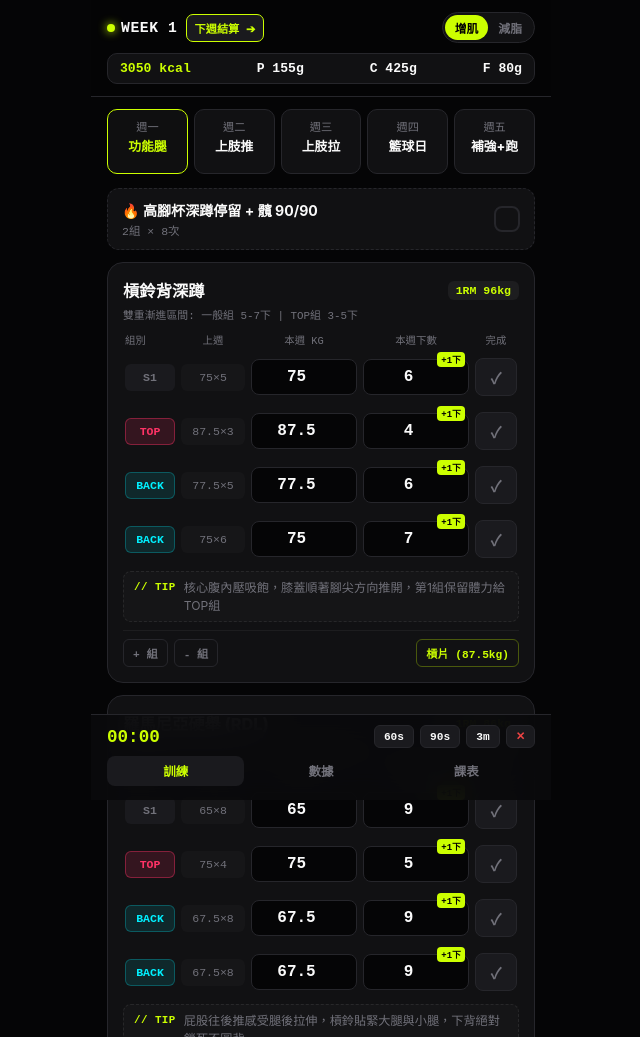
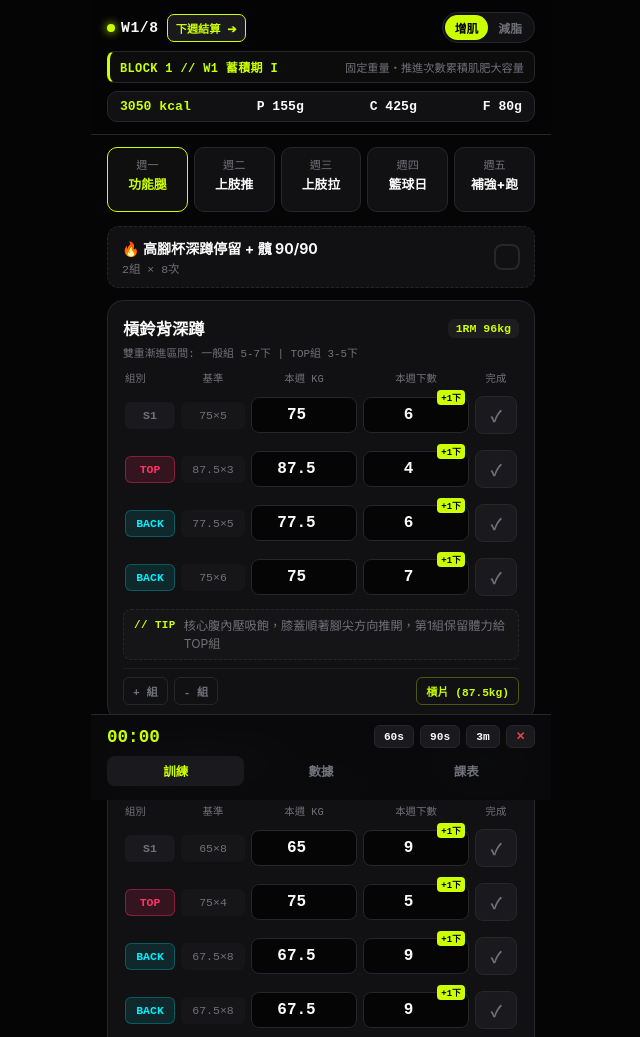
Before and after one commit to ft60315-a11y/LEO_FIT, a plain HTML site: page index.html in a window 1280 px wide. Shown: the top 1037 px of the page, without its empty margins (319-959 px from the left). Drawn offline with Linux system fonts and the light colour scheme.

Commit message:
Add files via upload

```diff
--- a/index.html
+++ b/index.html
@@ -5,7 +5,7 @@
 <meta name="viewport" content="width=device-width, initial-scale=1.0, maximum-scale=1.0, user-scalable=no">
 <meta name="apple-mobile-web-app-capable" content="yes">
 <meta name="apple-mobile-web-app-status-bar-style" content="black-translucent">
-<title>OBSIDIAN // V3.4</title>
+<title>OBSIDIAN // V3.5 (8-WEEK BLOCK)</title>
 <style>
   :root {
     --bg: #050506;
@@ -18,6 +18,7 @@
     --bulk: #ccff00;
     --cut: #00f0ff;
     --top-tag: #ff3366;
+    --deload-tag: #10b981;
     --font-sans: -apple-system, BlinkMacSystemFont, "SF Pro Display", "Segoe UI", Roboto, sans-serif;
     --font-mono: "SF Mono", "JetBrains Mono", "Roboto Mono", monospace;
   }
@@ -45,7 +46,7 @@
     position: sticky;
     top: 0;
     z-index: 40;
-    background: rgba(5, 5, 6, 0.92);
+    background: rgba(5, 5, 6, 0.94);
     backdrop-filter: blur(16px);
     -webkit-backdrop-filter: blur(16px);
     border-bottom: 1px solid var(--border);
@@ -56,13 +57,14 @@
     display: flex;
     justify-content: space-between;
     align-items: center;
-    margin-bottom: 10px;
+    margin-bottom: 8px;
   }
 
   .logo-group {
     display: flex;
     align-items: center;
     gap: 6px;
+    flex-wrap: wrap;
   }
 
   .logo-dot {
@@ -132,6 +134,33 @@
   .phase-btn.active {
     background: var(--accent);
     color: #000;
+  }
+
+  /* 8-Week Periodization Strip */
+  .period-bar {
+    display: flex;
+    justify-content: space-between;
+    align-items: center;
+    background: rgba(255, 255, 255, 0.03);
+    border: 1px solid var(--border);
+    border-left: 3px solid var(--accent);
+    border-radius: 8px;
+    padding: 6px 10px;
+    margin-bottom: 8px;
+    font-size: 0.75rem;
+  }
+
+  .period-title {
+    font-family: var(--font-mono);
+    font-weight: 900;
+    color: var(--accent);
+    letter-spacing: 0.03em;
+  }
+
+  .period-desc {
+    color: var(--muted);
+    font-size: 0.7rem;
+    font-family: var(--font-sans);
   }
 
   .macro-bar {
@@ -428,6 +457,11 @@
   .delta-pill.hold {
     background: #3f3f46;
     color: #e4e4e7;
+  }
+
+  .delta-pill.deload {
+    background: var(--deload-tag);
+    color: #000;
   }
 
   .set-check {
@@ -685,6 +719,7 @@
       <button class="phase-btn" id="btnCut" onclick="setPhase('cut')">減脂</button>
     </div>
   </div>
+  <div class="period-bar" id="periodBar"></div>
   <div class="macro-bar" id="macroBar"></div>
 </header>
 
@@ -713,13 +748,16 @@
 
     <div class="ex-card">
       <div class="ex-top">
-        <span class="ex-name">運動科學雙重漸進模型 (Double Progression)</span>
+        <span class="ex-name">8 週板塊週期化引擎 (3:1 × 2 結構)</span>
       </div>
       <div style="font-size:0.78rem; color:var(--muted); line-height:1.65; margin-top:6px;">
-        • <b style="color:var(--accent)">原則：先求次數達標（累積訓練容量），再求提升重量（機械張力）。</b><br>
-        • <b>主項 TOP 極限組 (目標 3~5 下)</b>：上週若只舉 1~4 下，本週<b>維持原重量、目標 +1 下</b>；唯獨上週舉滿 <b>5 下</b>，本週才會自動 <b>+2.5 kg</b> 並退回 3 下。<br>
-        • <b>複合動作組 S/BACK (目標 6~8 或 8~10 下)</b>：在次數區間內每週優先 <b>+1 下</b>；只有當「該組做滿區間上限」且「全組平均達標」時，下週才升級重量並退回區間下限。<br>
-        • <b>小肌群孤立動作 (目標 12~15 下)</b>：因單次加重量比例極高，必須在原重量推進至 <b>15 下滿</b>，下週才微幅加重並退回 12 下。
+        • <b style="color:var(--accent)">科學設計：避免連續 6 週高強度導致第 5 週關節發炎，將 8 週拆為「兩波 3:1 推進浪潮」：</b><br>
+        • <b>W1-W2 蓄積期 (Accumulation)</b>：鎖定重量，專注把次數推向區間上限（+1下），最大化肌肥大總容量與肌腱適應。<br>
+        • <b>W3 強固期 (Intensification I)</b>：第一波負荷躍升！主項 TOP 與達標組升級重量，轉換高機械張力。<br>
+        • <b>W4 微減載週 (Mini-Deload)</b>：自動回退至 <b>85% 負重、次數減 2 下</b>（不覆蓋第3週巔峰紀錄），卸除前3週神經疲勞。<br>
+        • <b>W5-W6 強固推進期 (Intensification II)</b>：從第 3 週巔峰基準無縫接軌，把高重量次數推滿並再次升級負荷。<br>
+        • <b>W7 巔峰突破期 (Peak Overreach)</b>：8 週最高強度週！若上週 TOP 組達 4 下即自動 +2.5kg 挑戰 2~3 下 PR。<br>
+        • <b>W8 完整減載週 (Full Deload)</b>：自動降至 <b>75% 負重輕鬆恢復</b>，完成超量補償並開啟下一輪 8 週週期！
       </div>
     </div>
 
@@ -796,6 +834,28 @@ const DEFAULT_TIPS = {
   '反握滑輪下拉': '反握與肩同寬，身體微後傾 10 度，拉向胸口下緣榨乾背闊肌下緣',
   '2 公里節奏跑 (km / 分鐘)': '維持穩定鼻吸口吐與步頻，跑完慢走 3 分鐘收操迎接週末休息'
 };
+
+// 8-Week Mesocycle Metadata (Wave 1: W1-W4, Wave 2: W5-W8)
+function getCyclePhaseInfo(weekNum) {
+  const cWeek = ((weekNum - 1) % 8) + 1;
+  const blockNum = Math.floor((weekNum - 1) / 8) + 1;
+  const map = {
+    1: { code: 'ACC_1', name: '蓄積期 I', desc: '固定重量・推進次數累積肌肥大容量', isDeload: false, deloadRatio: 1.0 },
+    2: { code: 'ACC_2', name: '蓄積期 II', desc: '推滿次數上限・鞏固各組動作品質', isDeload: false, deloadRatio: 1.0 },
+    3: { code: 'INT_1', name: '強固期 I', desc: '第一波負荷躍升・轉換高機械張力', isDeload: false, deloadRatio: 1.0 },
+    4: { code: 'DELOAD_MINI', name: '微減載週', desc: '85% 負重主動恢復・不覆蓋W3巔峰基準', isDeload: true, deloadRatio: 0.85 },
+    5: { code: 'INT_2', name: '強固期 II', desc: '承接W3巔峰基準・推進高負重次數', isDeload: false, deloadRatio: 1.0 },
+    6: { code: 'INT_3', name: '強固突破', desc: '高強度容量推進・準備下週衝擊極限', isDeload: false, deloadRatio: 1.0 },
+    7: { code: 'PEAK', name: '巔峰突破期', desc: '8週最高強度・TOP組積極挑戰新PR', isDeload: false, deloadRatio: 1.0 },
+    8: { code: 'DELOAD_FULL', name: '完整減載週', desc: '75% 負重神經重置・迎接下一輪週期', isDeload: true, deloadRatio: 0.75 }
+  };
+  return { cWeek, blockNum, ...map[cWeek] };
+}
+
+function roundToStep(val, step) {
+  const s = step && step > 0 ? step : 2.5;
+  return Math.max(s, +(Math.round(val / s) * s).toFixed(2));
+}
 
 const DEFAULT_DATA = {
   week: 1,
@@ -1018,23 +1078,42 @@ function escapeHtml(str) {
   return String(str || '').replace(/&/g, '&amp;').replace(/</g, '&lt;').replace(/>/g, '&gt;');
 }
 
+// ============================================================================
+// 8-WEEK PERIODIZATION + DOUBLE PROGRESSION ENGINE
+// ============================================================================
 function getSetSuggestion(ex, s, phase) {
   const lastW = parseFloat(s.prevW) || 0;
   const lastR = parseInt(s.prevR) || 0;
   const tMax = ex.targetMax || 8;
   const tMin = ex.targetMin || Math.max(5, tMax - 3);
+  const cyc = getCyclePhaseInfo(state.week);
 
   if (ex.inc === 0) {
     return { w: lastW, r: lastR, badge: '', type: 'none' };
   }
 
+  // 1. Deload Weeks (Week 4 Mini-Deload 85% / Week 8 Full Deload 75%)
+  if (cyc.isDeload) {
+    const deloadW = roundToStep(lastW * cyc.deloadRatio, ex.inc);
+    const deloadR = s.tag === 'TOP' ? 3 : Math.max(5, tMin - 1);
+    const pctText = Math.round(cyc.deloadRatio * 100);
+    return { w: deloadW, r: deloadR, badge: `減載${pctText}%`, type: 'deload' };
+  }
+
+  // 2. Cutting Phase: Anchor Intensity
   if (phase === 'cut') {
     return { w: lastW, r: lastR, badge: '維持強度', type: 'hold' };
   }
 
+  // 3. Lean Bulk 8-Week Periodized Progression
   if (s.tag === 'TOP') {
-    if (lastR >= 5) {
-      return { w: +(lastW + ex.inc).toFixed(2), r: 3, badge: `+${ex.inc}kg`, type: 'weight' };
+    // In Peak Overreach Week (W7), push PR aggressively if hit >=4 reps last week
+    const repThreshold = (cyc.cWeek === 7) ? 4 : 5;
+    const resetRep = (cyc.cWeek === 7) ? 2 : 3;
+
+    // In Accumulation Weeks (W1, W2), prioritize rep mastery up to 5 before jumping load
+    if (lastR >= repThreshold) {
+      return { w: +(lastW + ex.inc).toFixed(2), r: resetRep, badge: `+${ex.inc}kg`, type: 'weight' };
     } else {
       return { w: lastW, r: lastR + 1, badge: '+1下', type: 'rep' };
     }
@@ -1071,10 +1150,12 @@ function getBest1RM(ex) {
 function renderHeader() {
   const root = document.documentElement;
   const isBulk = state.phase === 'bulk';
-  root.style.setProperty('--accent', isBulk ? 'var(--bulk)' : 'var(--cut)');
+  const cyc = getCyclePhaseInfo(state.week);
+
+  root.style.setProperty('--accent', cyc.isDeload ? 'var(--deload-tag)' : (isBulk ? 'var(--bulk)' : 'var(--cut)'));
   document.getElementById('btnBulk').classList.toggle('active', isBulk);
   document.getElementById('btnCut').classList.toggle('active', !isBulk);
-  document.getElementById('weekLabel').innerText = `WEEK ${state.week}`;
+  document.getElementById('weekLabel').innerText = `W${cyc.cWeek}/8`;
 
   const undoBtn = document.getElementById('btnUndoWeek');
   if (state.undoStack && state.undoStack.length > 0) {
@@ -1082,6 +1163,11 @@ function renderHeader() {
   } else {
     undoBtn.style.display = 'none';
   }
+
+  document.getElementById('periodBar').innerHTML = `
+    <span class="period-title">BLOCK ${cyc.blockNum} // W${cyc.cWeek} ${cyc.name}</span>
+    <span class="period-desc">${cyc.desc}</span>
+  `;
 
   const day = state.days[state.dayIdx];
   let kcal = isBulk ? (day.isBall ? 3300 : 3050) : (day.isBall ? 2600 : 2350);
@@ -1152,8 +1238,8 @@ function renderWorkout() {
       const isWeightUp = sug.type === 'weight';
       const isRepUp = sug.type === 'rep';
       const isHold = sug.type === 'hold';
-
-      // If day is locked (dayDone), disable inputs!
+      const isDeload = sug.type === 'deload';
+
       const disabledAttr = day.dayDone ? 'disabled' : '';
 
       return `
@@ -1164,6 +1250,7 @@ function renderWorkout() {
             <input type="number" step="0.5" class="set-input" id="w_${exIdx}_${sIdx}" value="${dispW}" ${disabledAttr} oninput="liveEditSet(${exIdx}, ${sIdx})">
             ${!day.dayDone && !s.done && isWeightUp ? `<span class="delta-pill pr">${sug.badge}</span>` : ''}
             ${!day.dayDone && !s.done && isHold ? `<span class="delta-pill hold">${sug.badge}</span>` : ''}
+            ${!day.dayDone && !s.done && isDeload ? `<span class="delta-pill deload">${sug.badge}</span>` : ''}
           </div>
           <div class="input-wrap">
             <input type="number" class="set-input" id="r_${exIdx}_${sIdx}" value="${dispR}" ${disabledAttr} oninput="liveEditSet(${exIdx}, ${sIdx})">
@@ -1185,7 +1272,7 @@ function renderWorkout() {
         </div>
         <div class="set-header">
           <span>組別</span>
-          <span>上週</span>
+          <span>基準</span>
           <span>${ex.inc === 0 ? '距離' : '本週 KG'}</span>
           <span>${ex.inc === 0 ? '分鐘' : '本週下數'}</span>
           <span>完成</span>
@@ -1257,12 +1344,11 @@ function completeSet(exIdx, sIdx) {
   }
 }
 
-// BOTTOM BUTTON TOGGLE: Complete Today's Workout OR Unlock to Modify (Strict Lock as Requested)
+// BOTTOM BUTTON TOGGLE: Strict Lock & Unlock on Re-click
 function toggleTodayWorkout() {
   const day = state.days[state.dayIdx];
 
   if (day.dayDone) {
-    // Unlock to modify
     if (confirm(`要解除「${day.name}・${day.title}」的鎖定以重新修改數值嗎？`)) {
       day.dayDone = false;
       day.exercises.forEach(ex => {
@@ -1274,7 +1360,6 @@ function toggleTodayWorkout() {
       renderAll();
     }
   } else {
-    // Complete and lock down completely
     if (!confirm(`確定要完成「${day.name}・${day.title}」今日訓練並鎖定數值嗎？
 鎖定後所有重量與次數選項將無法調整，直到按下頂部「下週結算」或再次點擊底部按鈕解鎖為止。`)) return;
 
@@ -1298,10 +1383,13 @@ function toggleTodayWorkout() {
   }
 }
 
-// TOP BUTTON: Advance to Next Week (Rolls over all completed/locked data into next week)
+// TOP BUTTON: Advance to Next Week (Preserves pre-deload baseline during Deload Weeks!)
 function advanceNextWeek() {
-  if (!confirm(`確定要結算 WEEK ${state.week} 並推進至 WEEK ${state.week + 1} 嗎？
-（所有已完成的數據將成為下週上週基準，若誤觸可點選頂部「⤺ 返回上週」復原）`)) {
+  const curCyc = getCyclePhaseInfo(state.week);
+  const nextCyc = getCyclePhaseInfo(state.week + 1);
+
+  if (!confirm(`確定要結算 W${curCyc.cWeek} (${curCyc.name}) 並推進至 W${nextCyc.cWeek} (${nextCyc.name}) 嗎？
+（若誤觸可隨時點選頂部「⤺ 返回上週」復原）`)) {
     return;
   }
 
@@ -1324,8 +1412,13 @@ function advanceNextWeek() {
         const actualW = s.w !== null ? s.w : sug.w;
         const actualR = s.r !== null ? s.r : sug.r;
         if (s.done || s.w !== null || s.r !== null) {
-          s.prevW = actualW;
-          s.prevR = actualR;
+          // CRITICAL SPORTS SCIENCE LOGIC:
+          // If current week was a Deload Week (W4 or W8), DO NOT overwrite prevW/prevR with lighter deload weights!
+          // Keep the pre-deload peak baseline so Week 5 or next Block Week 1 resumes from true strength!
+          if (!curCyc.isDeload) {
+            s.prevW = actualW;
+            s.prevR = actualR;
+          }
           if (s.done || s.w !== null) completedCount++;
         }
         s.w = null;
@@ -1338,6 +1431,7 @@ function advanceNextWeek() {
   const now = new Date();
   state.weekArchives.unshift({
     week: state.week,
+    phaseName: curCyc.name,
     date: `${now.getMonth()+1}/${now.getDate()}`,
     setsDone: completedCount
   });
@@ -1349,7 +1443,7 @@ function advanceNextWeek() {
 
 function revertLastWeek() {
   if (!state.undoStack || state.undoStack.length === 0) return;
-  if (!confirm(`確定要撤銷推進、返回 WEEK ${state.week - 1} 的完整訓練數據嗎？`)) return;
+  if (!confirm(`確定要撤銷推進、返回上一週的完整訓練數據嗎？`)) return;
 
   const prevSnapshot = state.undoStack.pop();
   state.week = prevSnapshot.week;
@@ -1507,7 +1601,7 @@ function renderStats() {
   } else {
     histEl.innerHTML = state.weekArchives.map(a => `
       <div style="display:flex; justify-content:space-between; padding:6px 0; border-bottom:1px solid #222;">
-        <span>WEEK ${a.week} (${a.date} 結算)</span>
+        <span>W${a.week} ${a.phaseName || ''} (${a.date} 結算)</span>
         <span style="color:var(--accent);">完成 ${a.setsDone} 組</span>
       </div>
     `).join('');
```
